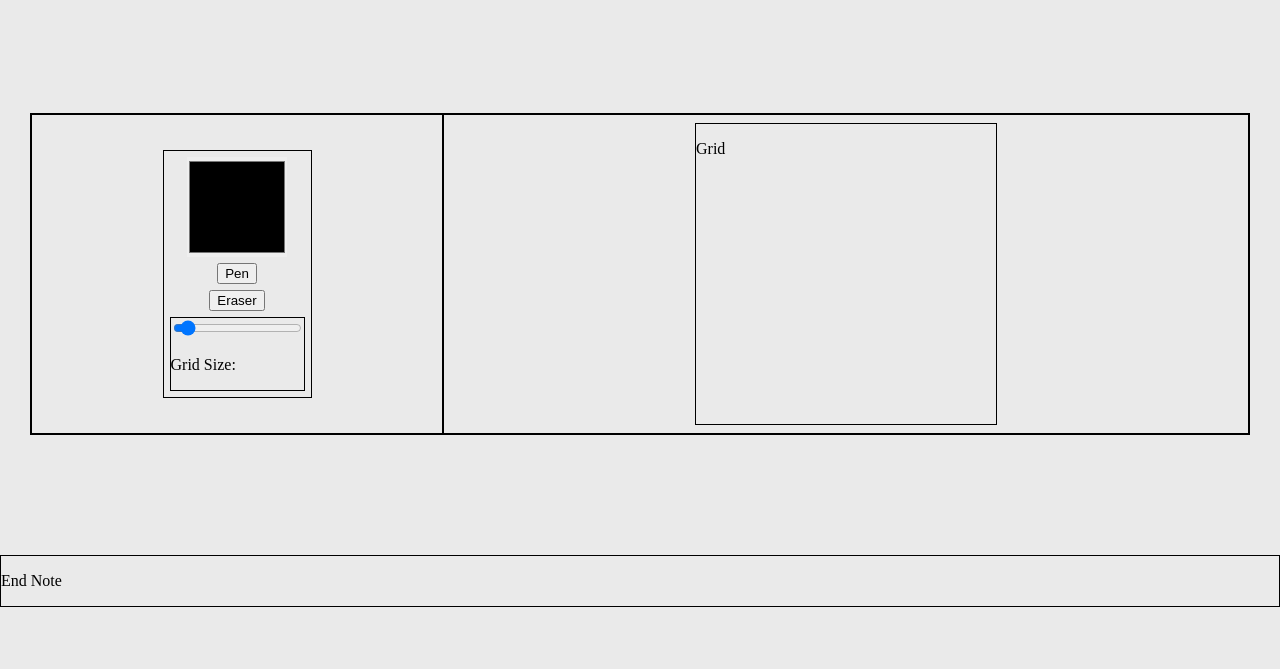
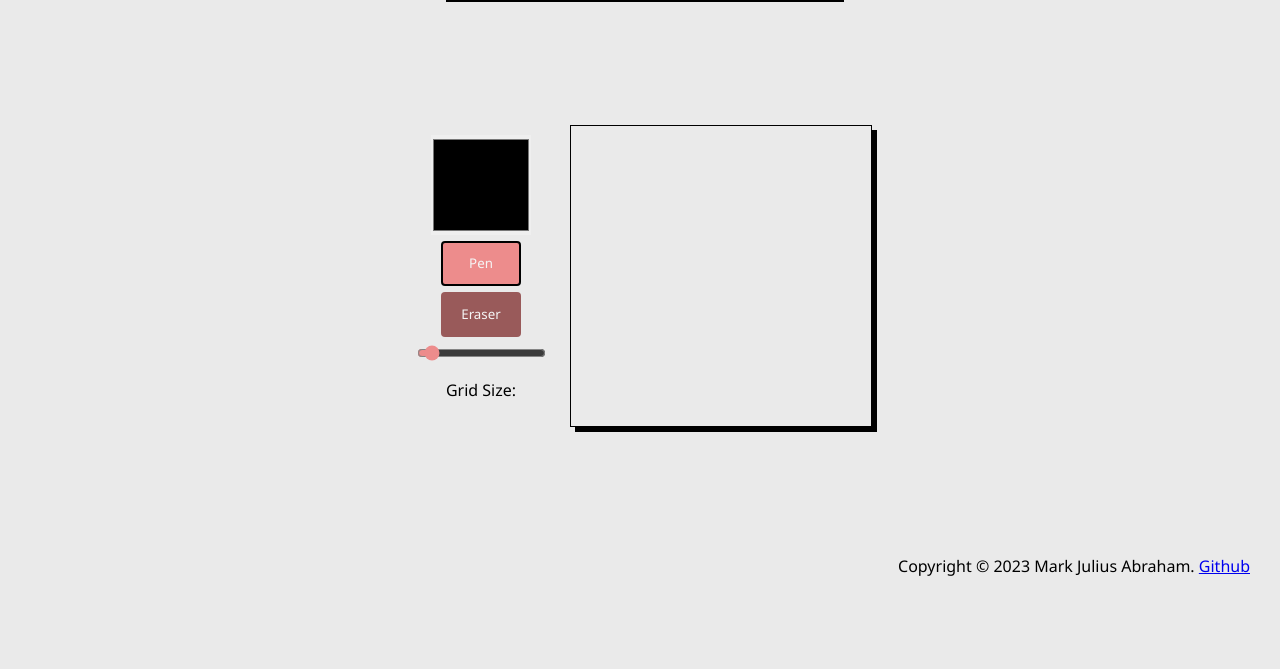
Before and after one commit to MarkJuliusAbraham/Etch-A-Sketch, a plain HTML site: page index.html in a window 1280 px wide. Shown: the part 131-800 px from the top of the page. Drawn offline with Linux system fonts and the light colour scheme.

Commit message:
Added all functionalities. Known issue: unwanted drag

```diff
--- a/index.html
+++ b/index.html
@@ -5,42 +5,50 @@
   <meta name="viewport" content="width=device-width, initial-scale=1.0">
   <title>Document</title>
   <link rel="stylesheet" type="text/css" href="./styles/styles.css">
-  <script type="text/javascript" src="./scripts/script.js"></script>
+  <script type="text/javascript" src="./scripts/script.js" defer></script>
 </head>
 <body>
   <header>
     <div class="center-wrapper single-item">
-          <div>
+          <div style=
+          "box-shadow: 5px 5px;
+          padding: 0px 90px;
+          border-style: solid;
+          border-width: 1px;"
+          >
               <h1>Etch-a-Sketch</h1>
           </div>
     </div>
+
   </header>
-
   <main class="main">
     <div class="body-container">
         <div class="item left">
           <div class="tools">
             <input id="color-picker" type="color" value="000000">
-            <button> Pen </button>
-            <button> Eraser</button>
-            <div>
+            <button class="tool-button" id="pen-button"> Pen </button>
+            <button class="tool-button" id="eraser-button"> Eraser</button>
+            <div class="grid-tools">
               <input id="ranged-slider" type="range" value="5" min="1" max="60">
               <p> Grid Size: </p>
             </div>
           </div>
         </div>
-        <div class="item right">
+        <div class="item right" >
             <div id="grid">
-                <p>Grid</p>
+              <div class="grid-element"></div>
             </div>
         </div>
     </div>
 </main>
 
-<footer>
-  <div>
-    <p>End Note</p>
-  </div>
+<footer class="footer">
+  Copyright ©
+  <script>
+    document.write(new Date().getFullYear())
+  </script>
+  Mark Julius Abraham.
+  <a href="https://github.com/MarkJuliusAbraham"> Github </a>
 </footer>
 </body>
 </html>
--- a/scripts/script.js
+++ b/scripts/script.js
@@ -1 +1,102 @@
-console.log("hello");
+const penButton = document.getElementById("pen-button");
+const eraserButton = document.getElementById("eraser-button");
+const colorPicker = document.getElementById("color-picker");
+const rangedPicker = document.getElementById("ranged-slider");
+const grid = document.getElementById("grid");
+
+let activeTool = penButton;
+let originalButtonColor = penButton.style.backgroundColor;
+
+let gridElements;
+let basicGridElement;
+let array;
+
+let mouseDown = 0;
+
+document.body.onmousedown = () => {
+
+    mouseDown = 1
+};
+document.body.onmouseup = () => {
+    mouseDown = 0;
+}
+
+function setTool(tool){
+    activeTool.style.borderColor = "transparent";
+    activeTool.style.backgroundColor = originalButtonColor;
+    activeTool = tool;
+    activeTool.style.borderColor = "black";
+    activeTool.style.backgroundColor = "#ed8c8c";
+}
+
+function applyTool(element){
+
+    if(mouseDown){
+        if(activeTool==penButton)
+        {
+            element.style.backgroundColor = colorPicker.value;
+        }
+        else if(activeTool==eraserButton)
+        {
+            element.style.backgroundColor = "transparent";
+        }
+    }
+}
+
+//updates the array that contains the grid elements
+function updateGridElements(){
+
+    //get all the gridElements
+    gridElements = document.getElementsByClassName("grid-element");
+
+    //make an array from all the gridElements and add event listener to each one
+    array = Array.from(gridElements)
+    array.forEach(element => {
+        element.addEventListener("mousedown", () => {mouseDown="true"});
+        element.addEventListener("mouseover", () => {applyTool(element)});
+    });
+}
+
+function updateGrid(value){
+
+    grid.innerHTML = "";
+
+
+    console.log("Updating grid with value " + value);
+    let elementCopy = basicGridElement.cloneNode(true);
+
+
+    for(let i = 0; i < value; i++)
+    {
+        let div = document.createElement("div");
+        div.style.display = "flex";
+        div.style.flex = "1";
+
+
+        for(let j = 0; j < value; j++)
+        {
+            div.appendChild(elementCopy);
+            elementCopy = basicGridElement.cloneNode(true);
+        }
+
+        grid.appendChild(div);
+
+    }
+
+    updateGridElements();
+}
+
+function setInitialGridElement(){
+    basicGridElement = array[0].cloneNode(true);
+}
+
+penButton.addEventListener("click", () => {setTool(penButton)} );
+eraserButton.addEventListener("click", () => {setTool(eraserButton)});
+rangedPicker.addEventListener("change", () => {updateGrid(rangedPicker.value)});
+
+setTool(penButton);
+updateGridElements();
+setInitialGridElement();
+updateGrid(rangedPicker.value);
+
+console.log()
--- a/styles/styles.css
+++ b/styles/styles.css
@@ -1,7 +1,15 @@
 :root{
-    --primary-color: rgb(234, 234, 234);
+    --background-color: rgb(234, 234, 234);
     --header-color: rgb(179, 134, 134);
+    --primary-color: rgb(153, 90, 90);
+    --highlighted-color: rgb(237, 140, 140);
     --default-edge-margin: 30px;
+    --default-font: 'Segoe UI', Tahoma, Geneva, Verdana, sans-serif;
+
+}
+
+p{
+    font-family: var(--default-font);
 }
 
 html{
@@ -11,18 +19,19 @@ html{
 }
 
 body{
-    background-color: var(--primary-color);
+    background-color: var(--background-color);
     margin: 0px;
 }
 
 h1{
-    color: var(--header-color);
+    font-family: var(--default-font);
+    color: var(--highlighted-color);
 }
 
 div{
-    border-style: solid;
+    /* border-style: solid;
     border-color: black;
-    border-width: 1px;
+    border-width: 1px; */
 }
 
 .center-wrapper.single-item{
@@ -40,7 +49,7 @@ main{
 .body-container{
     display: flex;
     justify-content: center;
-    margin: 120px var(--default-edge-margin);
+    margin: 120px calc(var(--default-edge-margin));
     flex-flow: row wrap-reverse;
     overflow: hidden;
 }
@@ -53,8 +62,30 @@ main{
     align-items: center;
 }
 
+.tool-button{
+    width: 60%;
+    height: 45px;
+    background-color: var(--primary-color);
+    color: whitesmoke;
+    border-radius: 4px;
+    border-style: solid;
+    border-color: transparent;
+    transition: transform 0.1s ease-in-out;
+    font-family: var(--default-font)}
+
+.tool-button:hover{
+    background-color: var(--highlighted-color);
+    transform: scale(1.05);
+}
+
+.tool-button:active{
+    background-color: whitesmoke;
+    color: var(--highlighted-color);
+    transform: scale(.9);
+}
+
+
 .body-container .item.left{
-    flex: 1;
 }
 
 .body-container .tools{
@@ -66,7 +97,6 @@ main{
 }
 
 .body-container .item.right{
-    flex: 2;
 }
 
 #color-picker{
@@ -76,7 +106,34 @@ main{
     height: 100px;
 }
 
+.grid-tools{
+    display: flex;
+    align-items: center;
+    flex-direction: column;
+}
+
 #grid{
+    display: flex;
+    flex-direction: column;
+
+    border-style: solid;
+    border-width: 1px;
     width: 300px;
     height: 300px;
+    box-shadow: 5px 5px;
+
 }
+
+#ranged-slider{
+    accent-color: var(--highlighted-color);
+}
+
+.grid-element{
+    flex: 1;
+}
+
+.footer{
+    margin: 0px var(--default-edge-margin);
+    text-align: right;
+    font-family: var(--default-font);
+}
```
